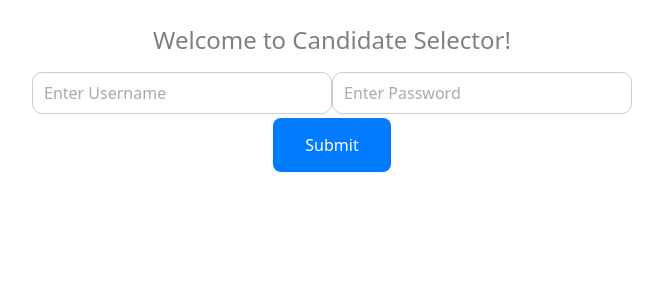
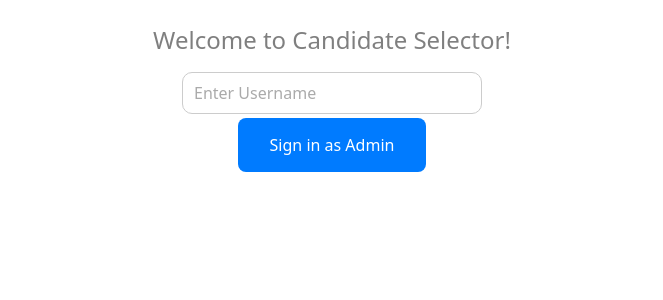
Before and after one commit to ericmcgonagle/candidateSelector, an Angular app: page / in a window 1280 px wide. Shown: the top 300 px of the page, without its empty margins (308-971 px from the left). Built offline with nearby package versions, Linux system fonts and the light colour scheme.

Commit message:
added admin button sign in that prompts password text box

```diff
--- a/src/app/landing-page/landing-page.component.html
+++ b/src/app/landing-page/landing-page.component.html
@@ -4,12 +4,13 @@
         <input type="text" id="username" class="custom-input" [(ngModel)]="username" name="username" placeholder=" ">
         <span class="placeholder-text"> Enter Username</span>
     </div>
-    <div class="input-wrapper">
+    <div class="input-wrapper" *ngIf="showPassword">
         <input type="password" id="password" class="custom-input" [(ngModel)]="password" name="password"
             placeholder=" ">
         <span class="placeholder-text"> Enter Password</span>
     </div>
     <form>
-        <button type="button" class="submit-btn">Submit</button>
+        <button type="button" class="submit-btn" (click)="togglePassword()">Sign in as Admin</button>
+        <button type="button" class="submit-btn" *ngIf="showPassword" (click)="confirmSignIn()">Confirm Sign In</button>
     </form>
 </div>
--- a/src/app/landing-page/landing-page.component.ts
+++ b/src/app/landing-page/landing-page.component.ts
@@ -1,3 +1,4 @@
+import { CommonModule } from '@angular/common';
 import { Component, Renderer2, OnInit } from '@angular/core';
 import { FormsModule } from '@angular/forms';
 declare function greet(): void;
@@ -5,7 +6,7 @@ declare function greet(): void;
 @Component({
   selector: 'app-landing-page',
   standalone: true,
-  imports: [FormsModule],
+  imports: [FormsModule, CommonModule],
   templateUrl: './landing-page.component.html',
   styleUrl: './landing-page.component.css'
 })
@@ -13,31 +14,13 @@ export class LandingPageComponent {
 
   username: string = '';
   password: string = '';
+  showPassword: boolean = false;
 
-  // private scriptLoaded = false;
+  togglePassword() {
+    this.showPassword = true;
+  }
 
-
-  // constructor(private renderer: Renderer2) { }
-
-  // ngOnInit() {
-  //   this.loadScript();
-  // }
-
-  // private loadScript() {
-  //   const script = this.renderer.createElement('script');
-  //   script.src = 'assets/example.js';
-  //   script.onload = () => {
-  //     this.scriptLoaded = true;
-  //   };
-  //   this.renderer.appendChild(document.body, script);
-  // }
-
-  // onSignInClick() {
-  //   console.log("CLICKED");
-  //   if (this.scriptLoaded) {
-  //     (window as any).greet();
-  //   } else {
-  //     console.error("Script not loaded yet");
-  //   }
-  // }
+  confirmSignIn() {
+    greet();
+  }
 }
--- a/src/assets/example.js
+++ b/src/assets/example.js
@@ -1,5 +1,10 @@
 function greet() {
-  alert("Hello");
+  const usernameInput = document.getElementById('username');
+
+  if (usernameInput) {
+    const inputValue = usernameInput.value;
+    alert('Hello ' + inputValue);
+  }
 }
 
 
@@ -12,8 +17,8 @@ document.addEventListener('DOMContentLoaded', () => {
     submitButton.addEventListener('click', () => {
       const inputValue = usernameInput.value;
       const password = passwordInput.value;
-      console.log('Username input value:', inputValue);
-      console.log('Password input value', password);
+
+      alert('Hello ' + inputValue);
     });
   }
 });
```
